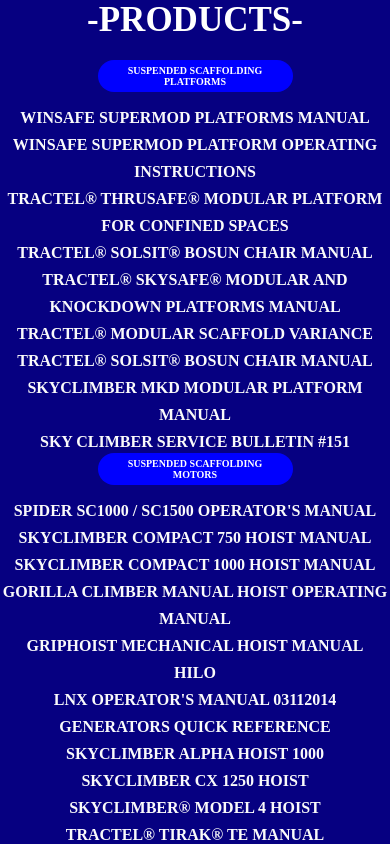
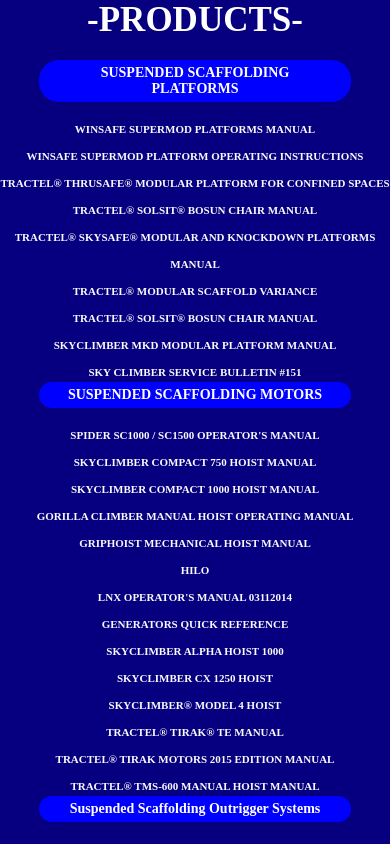
Before and after one commit to farhanyousaf786/hexagon, a React (Create React App) app: page /products-list in a window 390 px wide. Shown: the top 844 px of the page. Built offline with nearby package versions, Linux system fonts and the light colour scheme; a web font is replaced by a local one.

Commit message:
link styling on progress

```diff
--- a/src/Components/ProductList/ListStyle/ListStyle.css
+++ b/src/Components/ProductList/ListStyle/ListStyle.css
@@ -46,16 +46,21 @@ a:active {
 
     .p-title{
 
-        font-size: 10px;
+        font-size: 14px;
         padding: 5px;
         background-color: blue;
-        width: 50%;
+        width: 80%;
         border-radius: 20px;
         color: white;
         margin-bottom: 10px;
-        padding-left: 10px;
-        padding-right: 10px;
+        padding-left: 20px;
+        padding-right: 20px;
 
         }
 
+        .ss-list a{
+
+            font-size: 11px;
+        }
+
 }
```
